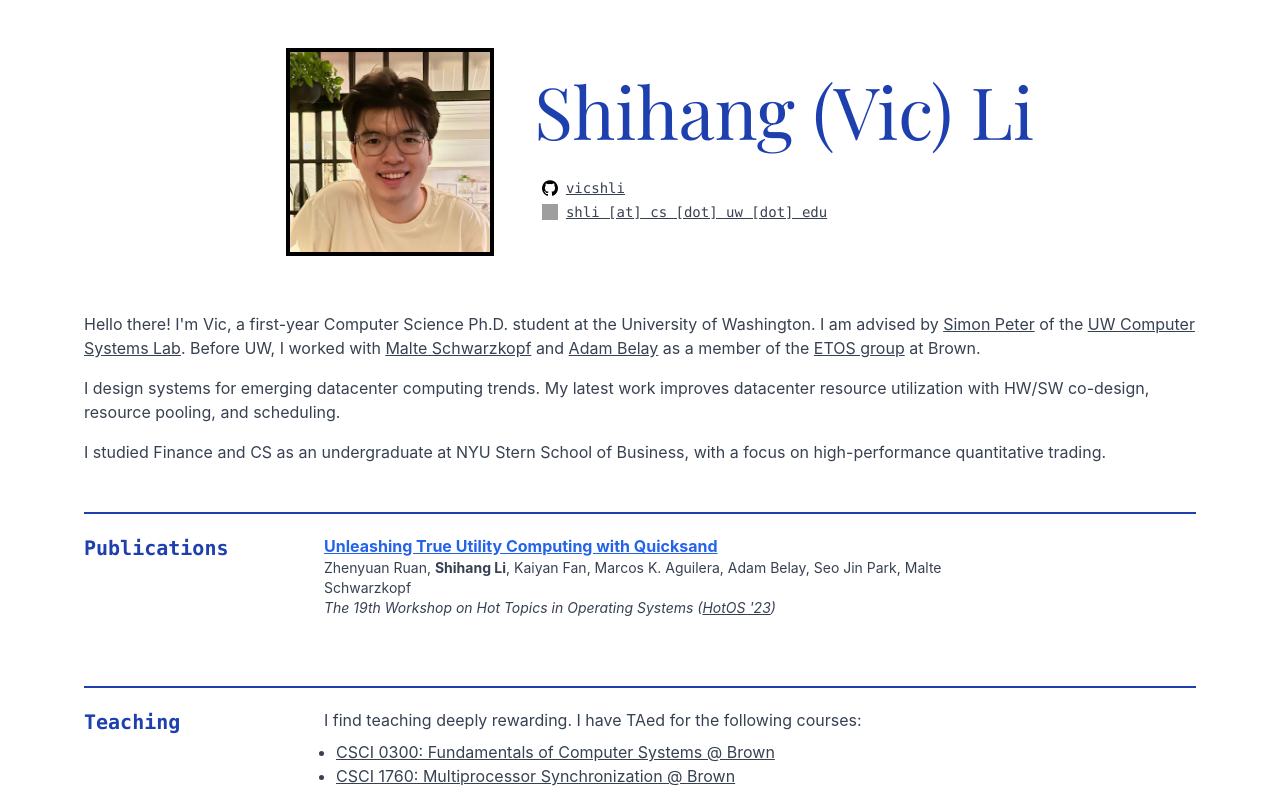
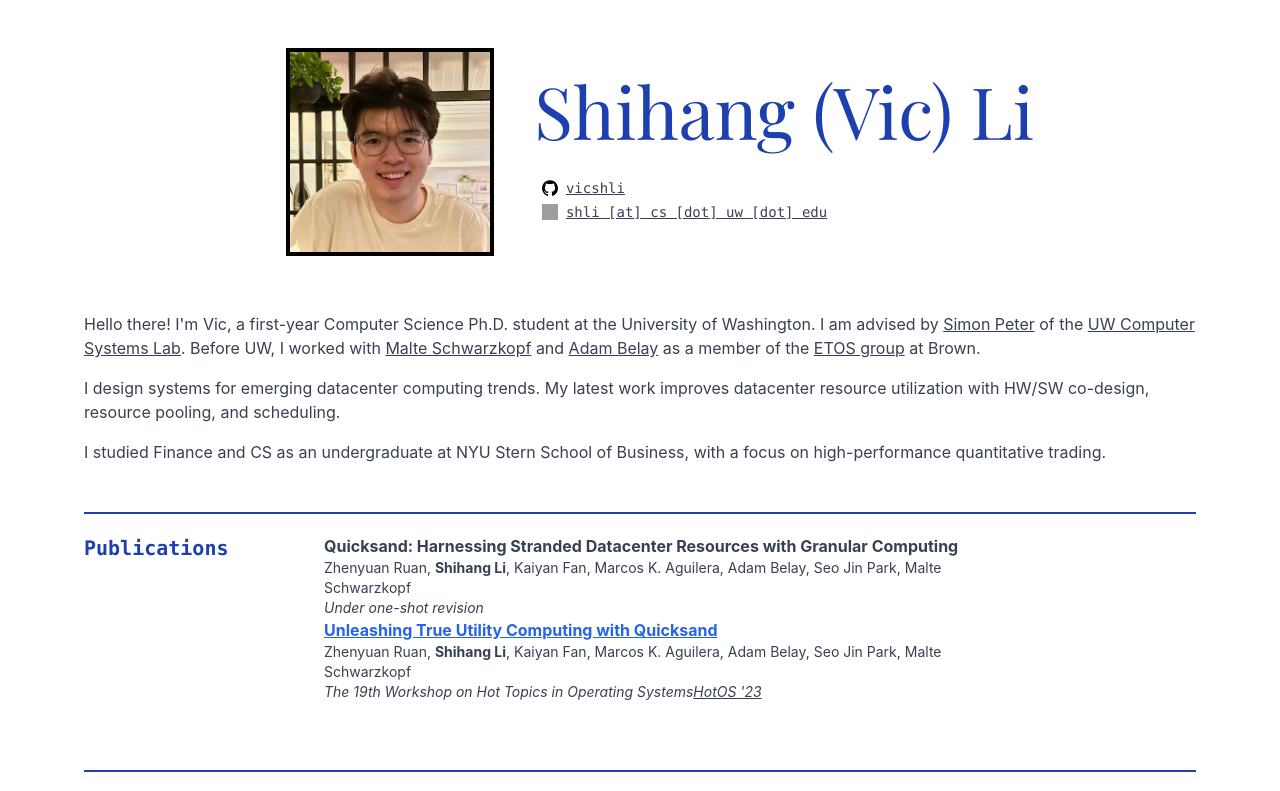
Before and after one commit to vic-lsh/vli, a Next.js app: page / in a window 1280 px wide. Shown: the top 791 px of the page. Built offline with nearby package versions, Linux system fonts and the light colour scheme; grey boxes are pictures that could not be loaded.

Commit message:
pubs: add quicksand one-shot revision

```diff
--- a/components/publications.tsx
+++ b/components/publications.tsx
@@ -17,7 +17,7 @@ const PublicationEntry: React.FC<{ pub: Publication; selfName?: string }> = ({
   ));
 
   return (
-    <>
+    <span>
       {pub.url ? (
         <a
           href={pub.url}
@@ -30,9 +30,12 @@ const PublicationEntry: React.FC<{ pub: Publication; selfName?: string }> = ({
       )}
       <div className="text-sm">{concatenatedAuthors}</div>
       <div className="text-sm italic">
-        {pub.venue} (<UrlLink href={pub.venueLink}>{pub.venueAbbr}</UrlLink>)
+        {pub.venue}
+        {pub.venueLink && pub.venueAbbr && (
+          <UrlLink href={pub.venueLink}>{pub.venueAbbr}</UrlLink>
+        )}
       </div>
-    </>
+    </span>
   );
 };
 
--- a/data/pubs.ts
+++ b/data/pubs.ts
@@ -4,11 +4,25 @@ export interface Publication {
   // optional if the publication is not camera-ready
   url?: string;
   venue: string;
-  venueAbbr: string;
-  venueLink: string;
+  venueAbbr?: string;
+  venueLink?: string;
 }
+const quicksand = {
+  title:
+    "Quicksand: Harnessing Stranded Datacenter Resources with Granular Computing",
+  authors: [
+    "Zhenyuan Ruan",
+    "Shihang Li",
+    "Kaiyan Fan",
+    "Marcos K. Aguilera",
+    "Adam Belay",
+    "Seo Jin Park",
+    "Malte Schwarzkopf",
+  ],
+  venue: "Under one-shot revision",
+};
 
-const quicksand = {
+const quicksand_hotos = {
   title: "Unleashing True Utility Computing with Quicksand",
   authors: [
     "Zhenyuan Ruan",
@@ -25,4 +39,4 @@ const quicksand = {
   venueLink: "https://sigops.org/s/conferences/hotos/2023/",
 };
 
-export const PUBLICATIONS: Publication[] = [quicksand];
+export const PUBLICATIONS: Publication[] = [quicksand, quicksand_hotos];
```
